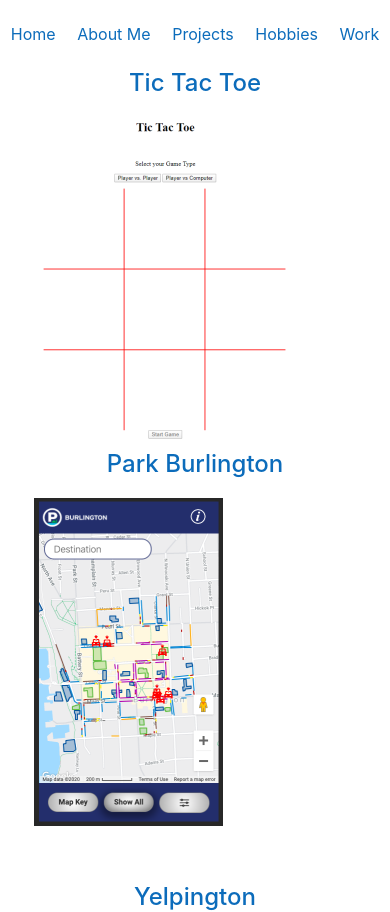
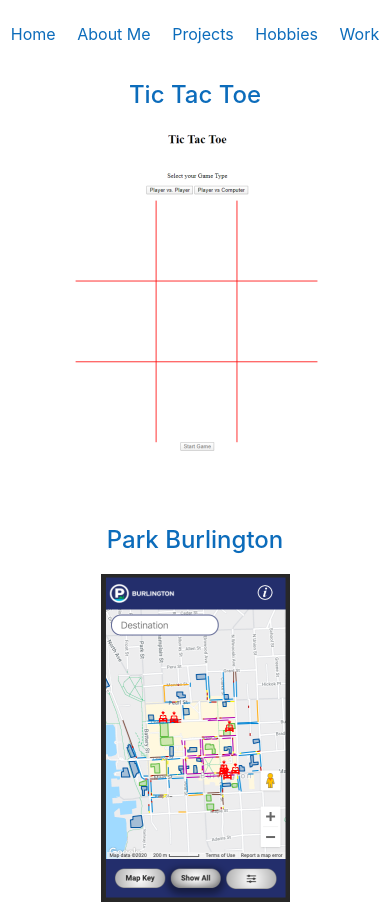
Before and after one commit to foxflyer40/Michael-Muzzy-portfolio, a React (Create React App) app in the folder client/: page /projects in a window 390 px wide. Shown: the top 912 px of the page. Built offline with nearby package versions, Linux system fonts and the light colour scheme.

Commit message:
restore to first project page responsive

```diff
--- a/client/src/App.css
+++ b/client/src/App.css
@@ -151,22 +151,12 @@
    color: rgb(12, 108, 187);
 }
 
-#publishedWork {
-   flex-direction: row;
-}
-
 @media screen and (max-width: 770px) {
    #projectsPage {
       display: flex;
       flex-direction: column;
       justify-content: space-around;
       align-items: center;
-     }
-}
-
-@media screen and (max-width: 770px) {
-       #publishedWork {
-        flex-direction: column-reverse;
      }
 }
 
--- a/client/src/Projects.js
+++ b/client/src/Projects.js
@@ -19,12 +19,12 @@
 
       return (
          <div id='projectsPage'>
-            <div id='publishedWork'>
+
                <label>
                   <div className='projectLabel'>
                      Tic Tac Toe
                </div>
-                  <br />
+               <br/>
                   <a
                      target="_blank"
                      rel="noopener noreferrer"
@@ -37,7 +37,7 @@
                   <div className='projectLabel'>
                      Park Burlington
                </div>
-                  <br />
+               <br/>
                   <a
                      target="_blank"
                      rel="noopener noreferrer"
@@ -45,15 +45,15 @@
                      <img src={(ParkBTV)} alt='Park Burlington map'></img>
                   </a>
                </label>
-            </div>
+
 
             <div id='githubWork'>
 
                <label>
                   <div className='projectLabel'>
                      Yelpington
-               <br />
-                     <br />
+               <br/>
+               <br/>
                   <a
                      target="_blank"
                      rel="noopener noreferrer"
@@ -67,8 +67,8 @@
                <label>
                   <div className='projectLabel'>
                      GeoVermont
-              <br />
-                     <br />
+              <br/>
+              <br/>
                   <a
                      target="_blank"
                      rel="noopener noreferrer"
```
Lines whose indentation alone changed are shown as unchanged.
